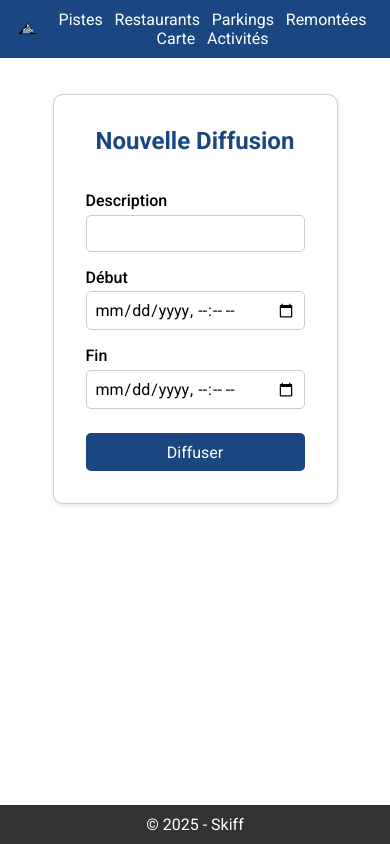
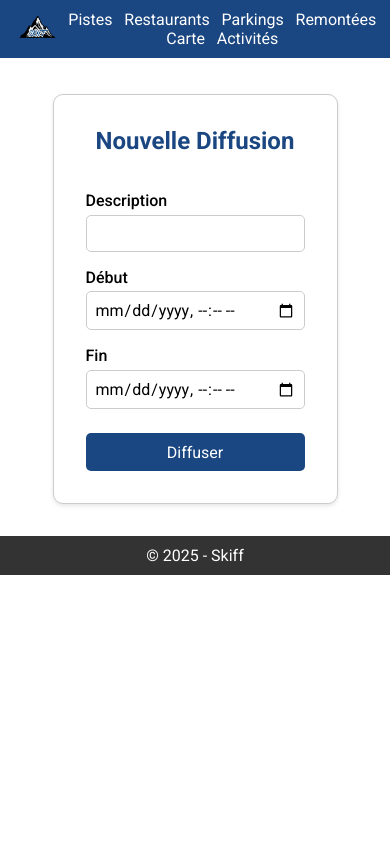
Before and after one commit to erdark/SAE6, a PHP site: page /pages/add_perturbation.php?type=1 in a window 390 px wide. Run offline with PHP 8.4, Linux system fonts and the light colour scheme; data that the repository does not hold is empty.

Commit message:
style : fix footer

```diff
--- a/style.css
+++ b/style.css
@@ -25,9 +25,9 @@ header {
 }
 
 .footer {
-    position: absolute;
-    bottom: 0;
-    width: 100%;
+    /* position: absolute; */
+    /* bottom: 0; */
+    /* width: 100%; */
     background-color: #333;
     color: white;
     text-align: center;
@@ -37,6 +37,12 @@ header {
 .logo {
     width: 5vw;
     height: auto;
+}
+
+@media screen and (max-width: 768px) {
+    .logo {
+        width: 10vw;
+    }
 }
 
 nav {
@@ -70,6 +76,9 @@ h1 {
 .container {
     text-align: center;
     margin: 0 auto;
+    display: flex;
+    flex-direction: column;
+    min-height: 80.8vh;
 }
 
 .coming_soon {
```
